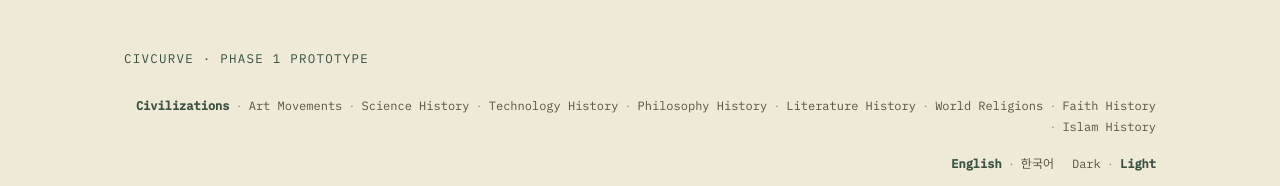
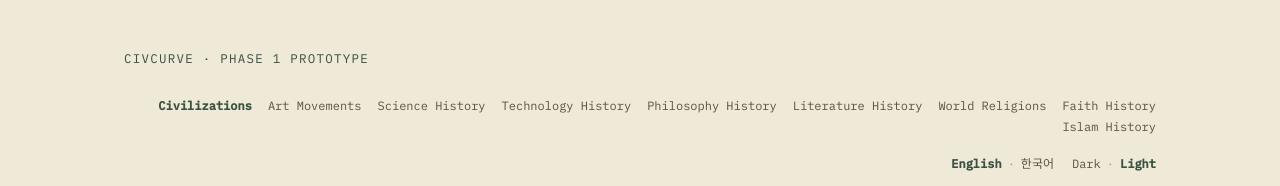
Before and after one commit to Salepark/civcurve, a Next.js app: page /en in a window 1280 px wide. Shown: the top 186 px of the page. Built offline with nearby package versions, Linux system fonts and the light colour scheme; no server answers.

Commit message:
Use spacing instead of dot separators in dataset nav so wrapped lines don't start with a dot
Co-Authored-By: Claude Sonnet 5.5 <noreply@anthropic.com>

```diff
--- a/app/globals.css
+++ b/app/globals.css
@@ -560,6 +560,7 @@ h1 {
   display: flex;
   flex-wrap: wrap;
   justify-content: flex-end;
+  column-gap: 16px; /* 구분점 대신 간격 — 줄바꿈 시 줄 맨 앞에 구분점이 남지 않게 */
   row-gap: 2px;
 }
 
--- a/components/DatasetNav.tsx
+++ b/components/DatasetNav.tsx
@@ -22,9 +22,8 @@ export function DatasetNav({
   ];
   return (
     <nav className="dataset-nav locale-switch mono" aria-label="Dataset">
-      {items.map((item, i) => (
+      {items.map((item) => (
         <span key={item.key}>
-          {i > 0 && <span className="locale-sep">·</span>}
           {item.key === active ? (
             <span aria-current="true">{item.label}</span>
           ) : (
```
